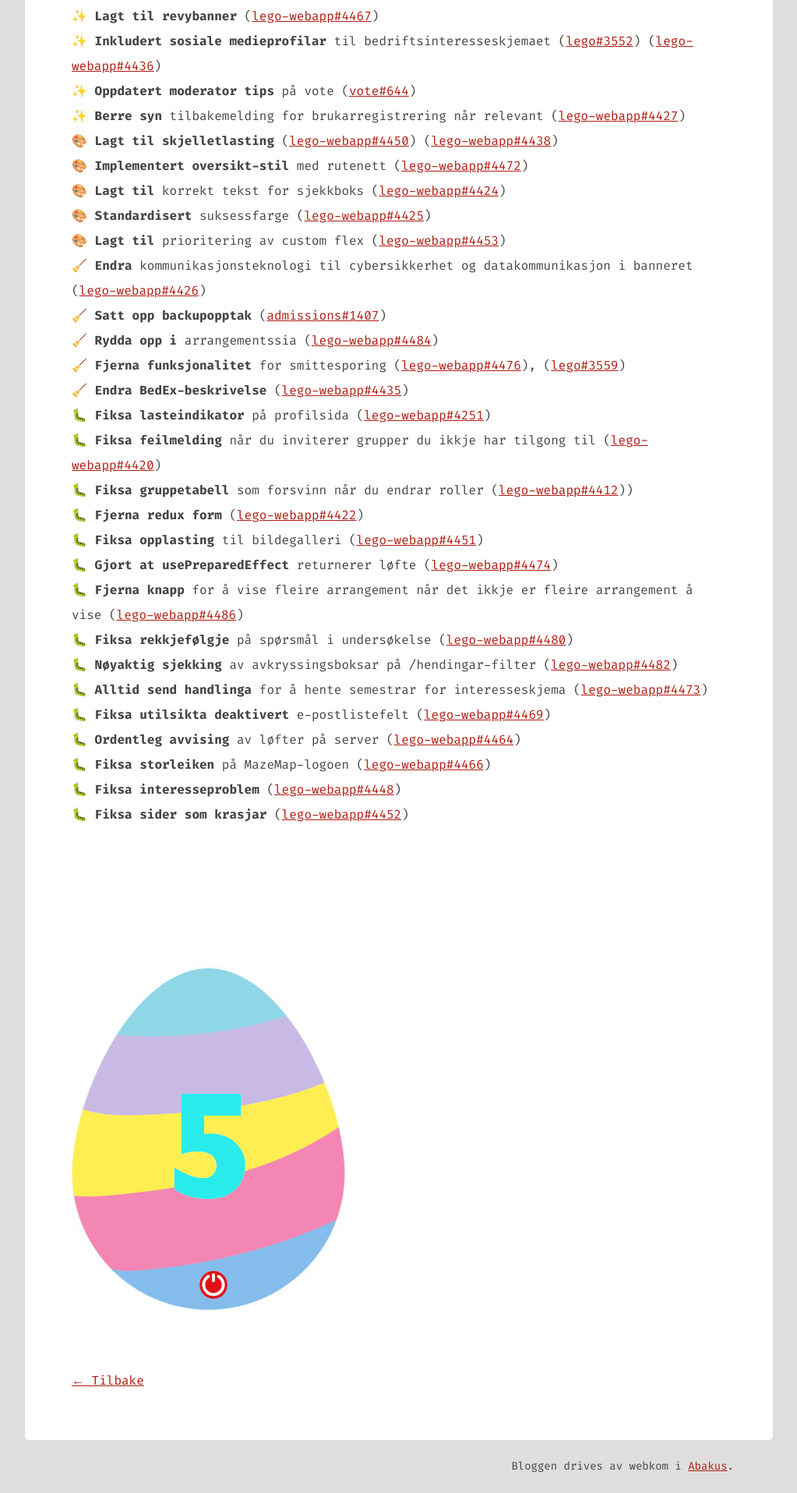
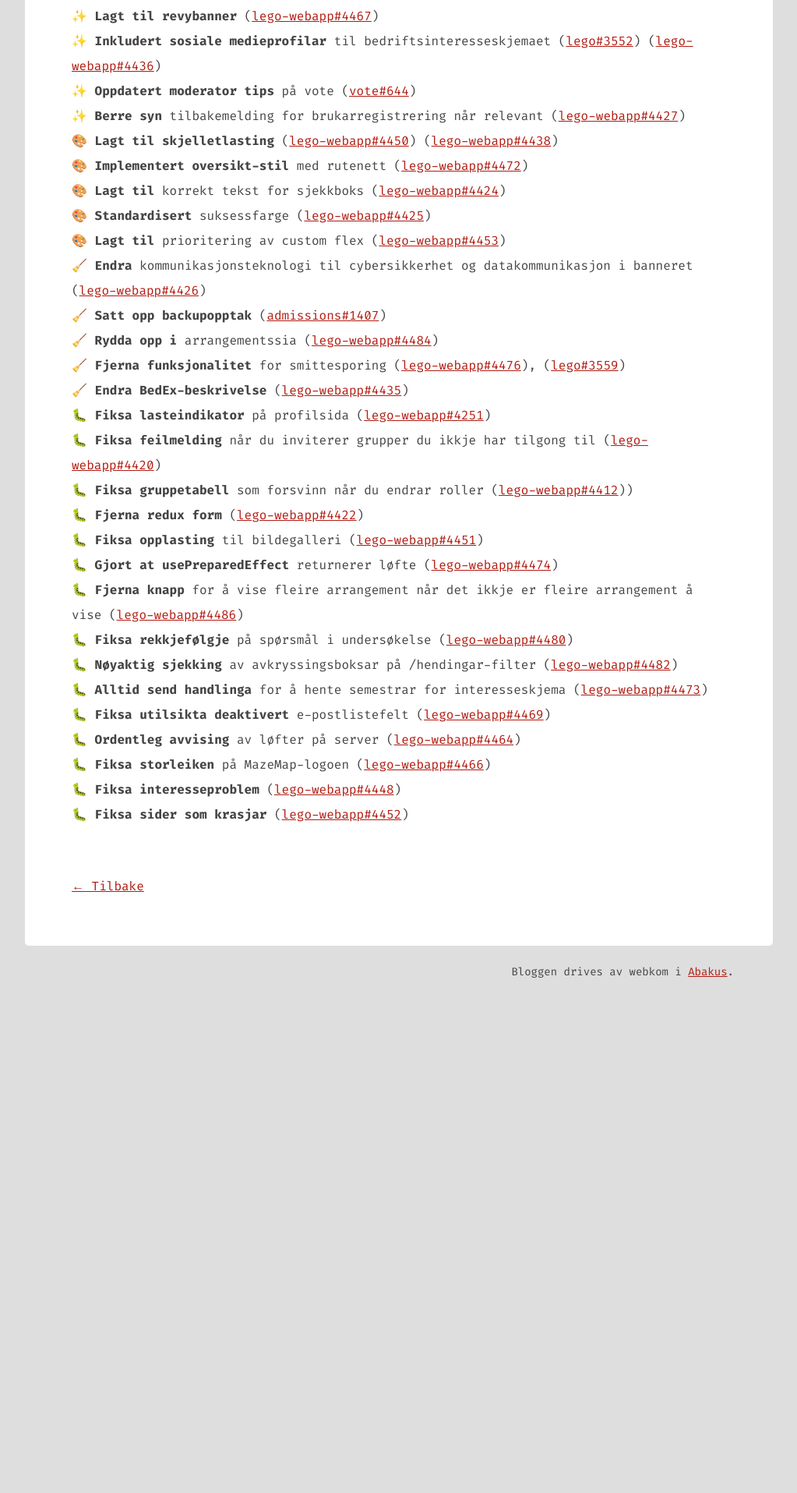
Before and after one commit to webkom/webkom.github.io, a Jekyll site: the page built from _posts/2024-03-08-february.md, in a window 1280 px wide. Shown: the part 3600-5515 px from the top of the page at 78% size, without its empty margins (128-1151 px from the left). Built offline with Jekyll 4.4.1, drawn with Linux system fonts in a browser that asks for light colours; nearby versions of some CDN libraries; comment, search, counter and statistics services are not loaded; after the commit the page ends 4881 px from its top, so only the background shows below that.

Commit message:
Revert "Add summer party (#41)"
This reverts commit 63da4dc15155d0fb62762aa0949280769e0e18f9.

```diff
--- a/_posts/2024-03-08-february.md
+++ b/_posts/2024-03-08-february.md
@@ -66,11 +66,3 @@ Takka vere [nilsvselte](https://github.com/nilsvselte) er det no ein knapp inne
 - 🐛 **Fiksa storleiken** på MazeMap-logoen ([lego-webapp#4466](https://github.com/webkom/lego-webapp/pull/4466))
 - 🐛 **Fiksa interesseproblem** ([lego-webapp#4448](https://github.com/webkom/lego-webapp/pull/4448))
 - 🐛 **Fiksa sider som krasjar** ([lego-webapp#4452](https://github.com/webkom/lego-webapp/pull/4452))
-
-<br>
-<br>
-<br>
-<br>
-<br>
-
-![Egg](/images/posts/2024-03-08-egg.png)
```
Also changed, not shown: images/posts/2024-03-08-egg.png (deleted).
